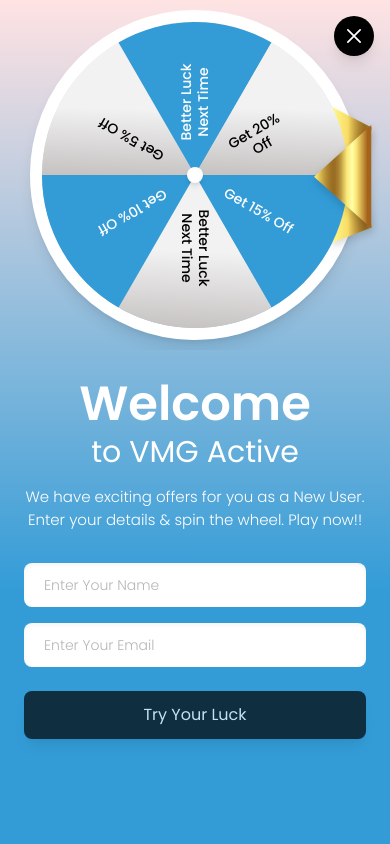
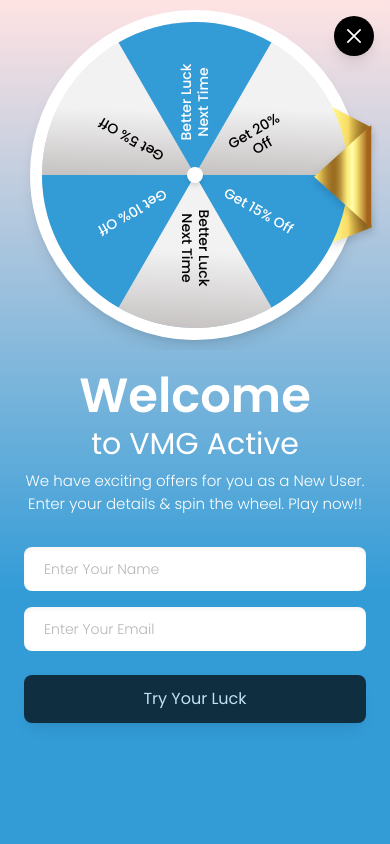
Before and after one commit to shailup50/vmg, a Next.js app: page / in a window 390 px wide. Shown: the top 844 px of the page. Built offline with nearby package versions, Linux system fonts and the light colour scheme.

Commit message:
wheel design spin new figma1

```diff
--- a/src/app/components/home/SpinWheelPopup.js
+++ b/src/app/components/home/SpinWheelPopup.js
@@ -190,8 +190,8 @@
                             </div>
 
                             {/* RIGHT - FORM SECTION */}
-                            <div className="w-full md:w-1/2 p-6 md:p-12 md:ps-0 flex flex-col justify-center text-center md:text-left z-20">
-                                <h2 className="text-5xl md:text-7xl font-semibold text-white mb-4 leading-tight">
+                            <div className="w-full md:w-1/2 p-6 md:p-12 md:pt-12 pt-4 md:ps-0 flex flex-col justify-center text-center md:text-left z-20">
+                                <h2 className="text-5xl md:text-7xl font-semibold text-white mb-2 md:mb-4 leading-tight">
                                     Welcome <span className="text-3xl md:text-5xl font-normal block">to VMG Active</span>
                                 </h2>
                                 <p className="text-white text-center text-[15px] md:text-lg mb-8 font-light">
```
